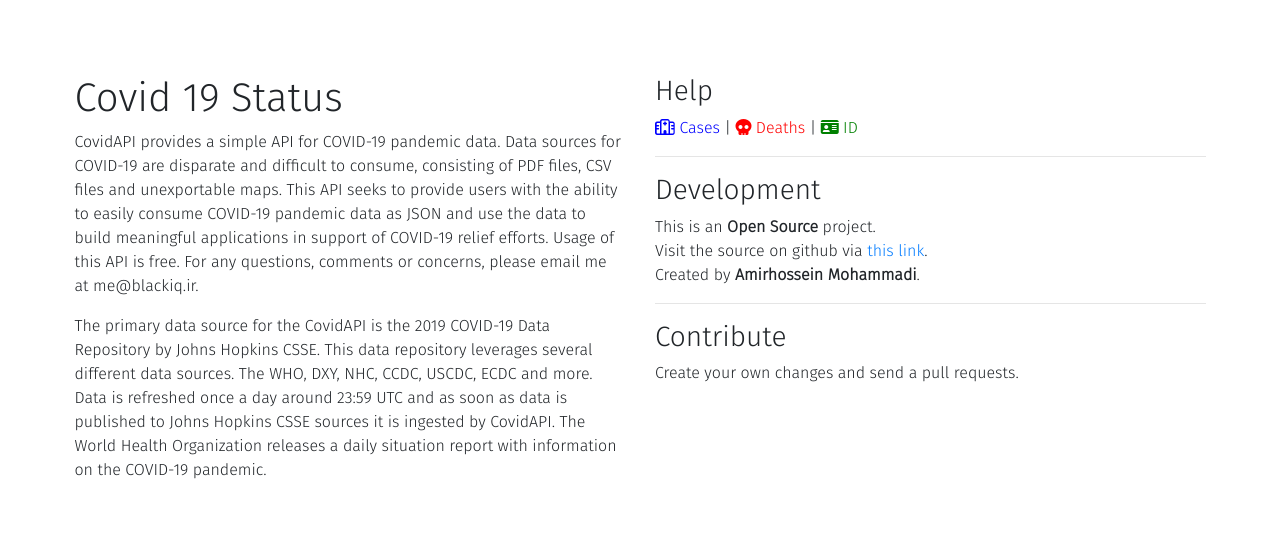
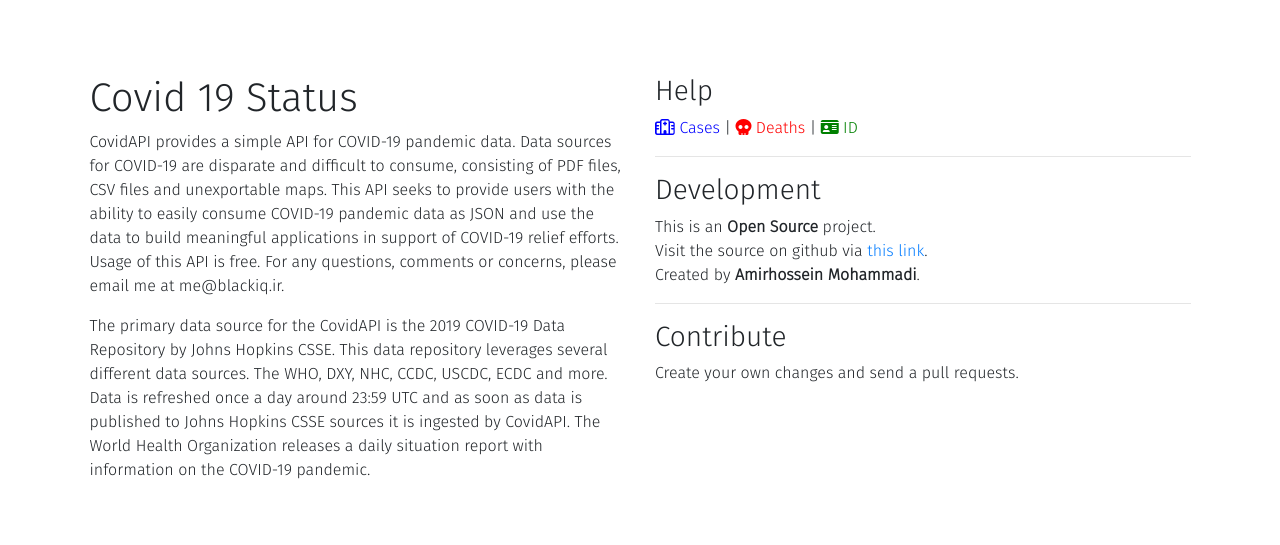
Before and after one commit to BlackIQ/covid, a Flask app: page / in a window 1280 px wide. Shown: the top 545 px of the page. Run offline with Flask 2, Linux system fonts and the light colour scheme; some libraries are stand-ins or nearby versions.

Commit message:
Fixing again

```diff
--- a/app/templates/index.html
+++ b/app/templates/index.html
@@ -8,7 +8,7 @@
     </head>
     <body class="all">
         <div class="main">
-            <div class="">
+            <div class="container-fluid">
                 <div class="row">
                     <div class="col-md-6">
                         <div>
```
